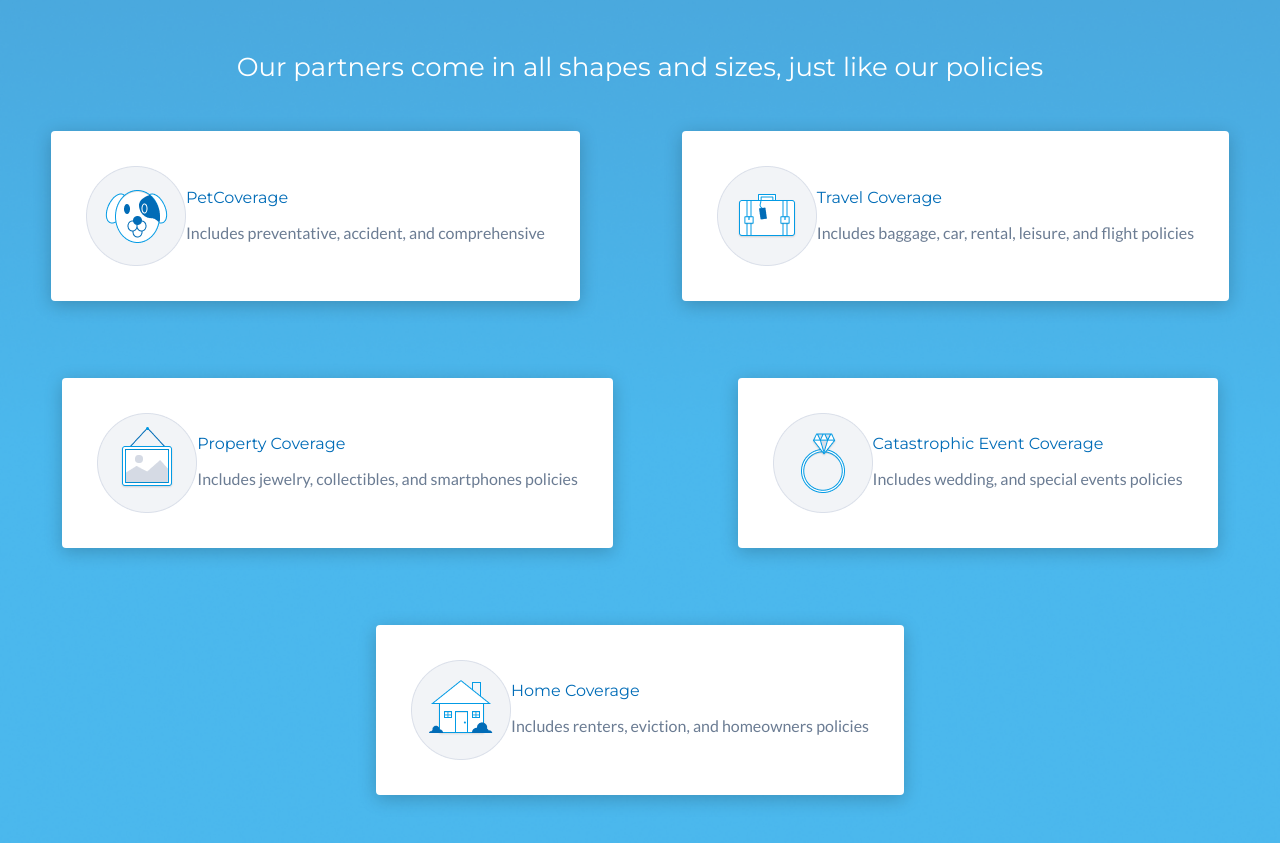
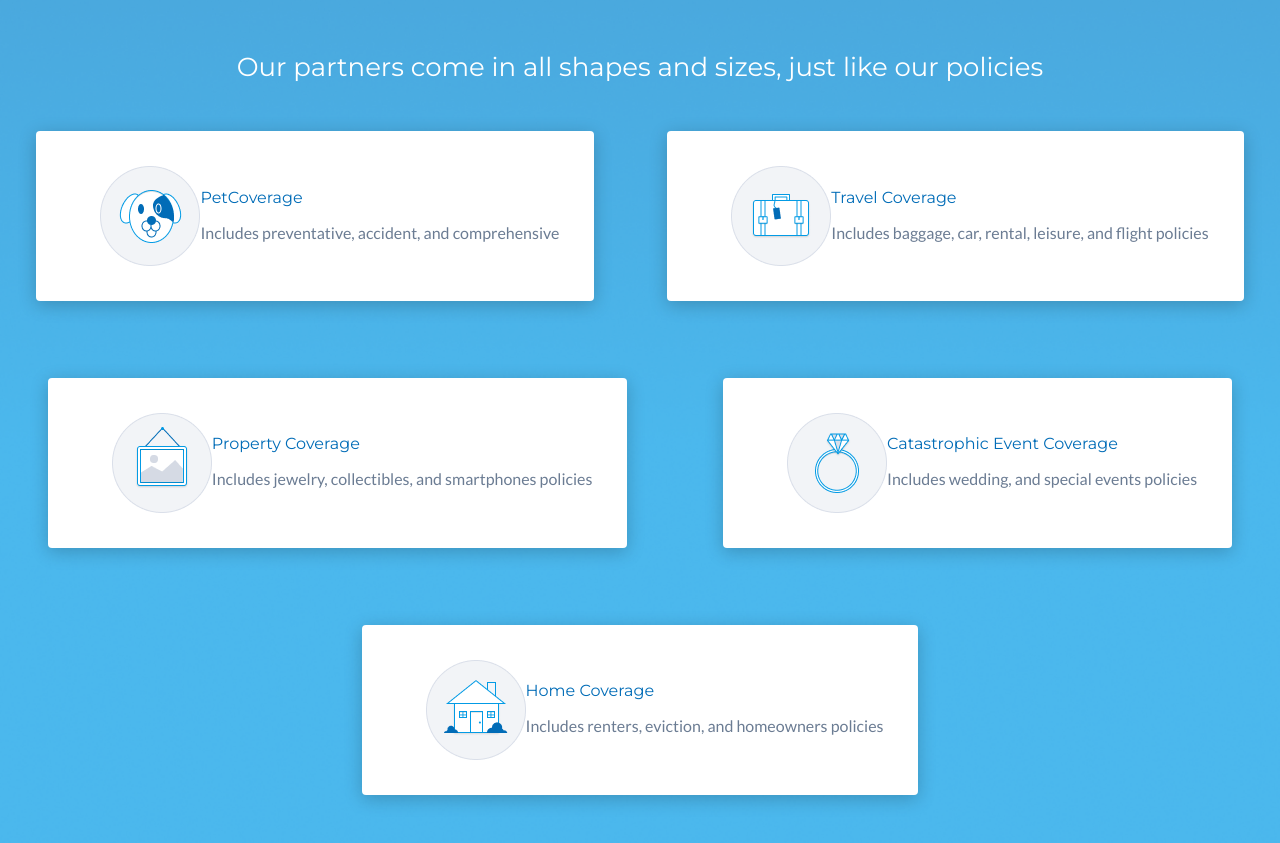
Before and after one commit to rhiannamrl/hacker-news-api-react-app, a React (Create React App) app: page / in a window 1280 px wide. Shown: the part 1760-2603 px from the top of the page. Built offline with nearby package versions, Linux system fonts and the light colour scheme.

Commit message:
media queries

```diff
--- a/src/components/Landing/landing.css
+++ b/src/components/Landing/landing.css
@@ -70,7 +70,6 @@ ul {
   vertical-align: center;
   padding-top: 20px;
   height: 800px;
-  /* background-color: red; */
 }
 
 .Computer-Image {
@@ -118,3 +117,9 @@ ul {
   margin: 8px 0;
   cursor: pointer;
 }
+
+@media only screen and (max-width: 600px) {
+  .Get-started h1 {
+    padding-top: 20px;
+  }
+}
--- a/src/components/Policies/Policies.js
+++ b/src/components/Policies/Policies.js
@@ -18,7 +18,7 @@ class Policies extends Component {
           </h1>
 
           <div className="Policy-Coverage">
-            <div>
+            <div className="Single-Policy">
               <img src={Pet} alt={'pet'} />
               <body>
                 <h4>PetCoverage</h4>
@@ -26,7 +26,7 @@ class Policies extends Component {
               </body>
             </div>
 
-            <div>
+            <div className="Single-Policy">
               <img src={Travel} alt={'travel'} />
               <body>
                 <h4>Travel Coverage</h4>
@@ -38,7 +38,7 @@ class Policies extends Component {
           </div>
 
           <div className="Policy-Coverage">
-            <div>
+            <div className="Single-Policy">
               <img src={Property} alt={'property'} />
               <body>
                 <h4>Property Coverage</h4>
@@ -46,7 +46,7 @@ class Policies extends Component {
               </body>
             </div>
 
-            <div>
+            <div className="Single-Policy">
               <img src={Event} alt={'event'} />
               <body>
                 <h4>Catastrophic Event Coverage</h4>
@@ -56,7 +56,7 @@ class Policies extends Component {
           </div>
 
           <div className="Policy-Coverage">
-            <div>
+            <div className="Single-Policy">
               <img src={Home} alt={'home'} />
               <body>
                 <h4>Home Coverage</h4>
--- a/src/components/Policies/policies.css
+++ b/src/components/Policies/policies.css
@@ -36,16 +36,21 @@
 }
 
 .Policy-Coverage div {
+  display: flex;
+  flex-direction: row;
+  align-content: center;
+  justify-content: space-between;
+  flex: inherit;
+  margin: 3% auto;
+}
+
+.Single-Policy {
   background: #ffffff;
   padding: 10px;
   border-radius: 4px;
   box-shadow: 0px 4px 18px rgba(0, 0, 0, 0.209352);
   padding: 2.188rem;
-  display: flex;
-  flex-direction: row;
-  align-content: center;
-  flex: inherit;
-  margin: 3% auto;
+  padding-left: 5%;
 }
 
 .Policy-Coverage body h4 {
```
